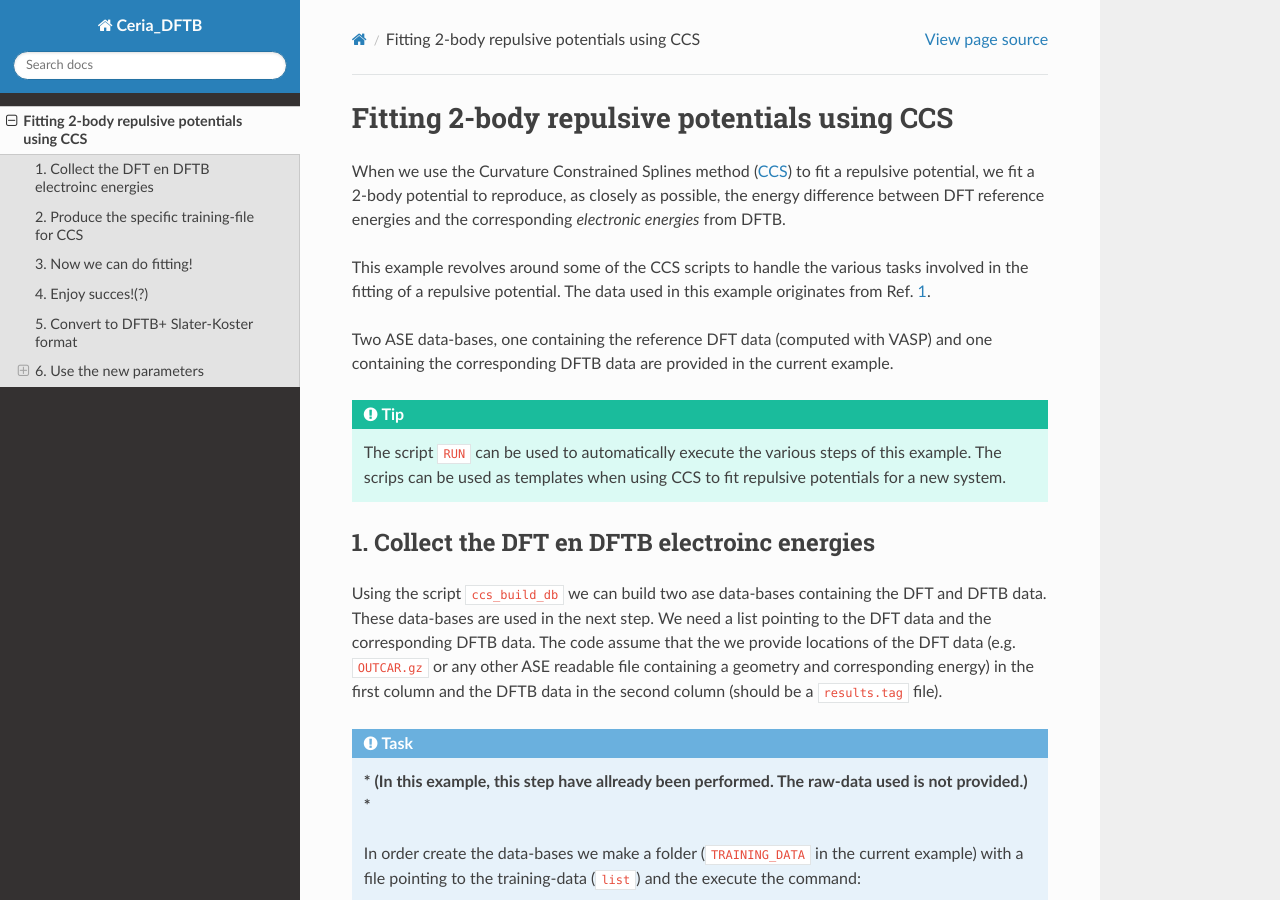
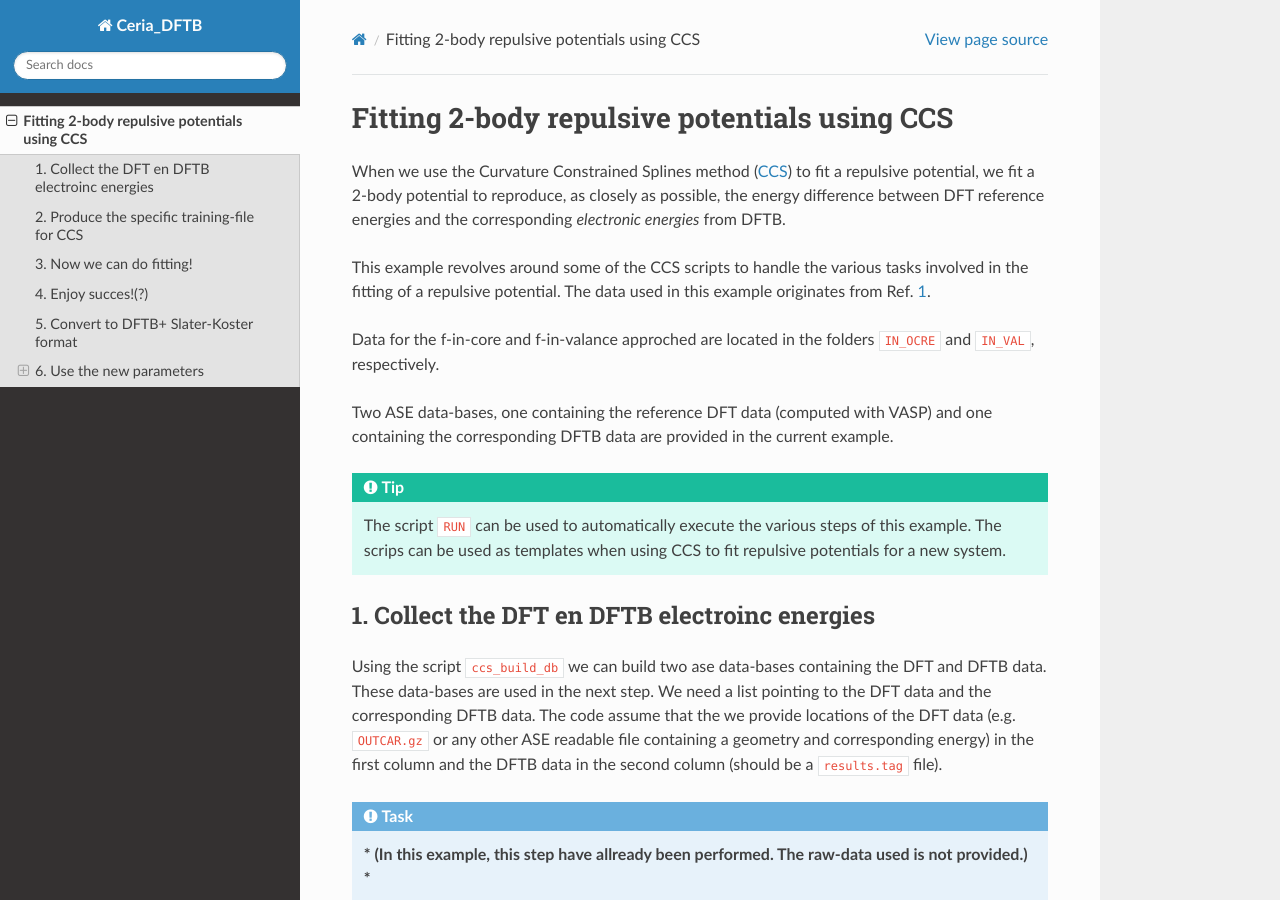
Before and after one commit to Teoroo-CMC/Ceria_DFTB, a Sphinx documentation site: the page built from docs/source/introduction.rst, in a window 1280 px wide and 900 px high. Built offline with Sphinx 7.4.7 and the Read the Docs theme 2.0.0, drawn with Linux system fonts in a browser that asks for light colours.

Commit message:
Update introduction.rst

```diff
--- a/docs/source/introduction.rst
+++ b/docs/source/introduction.rst
@@ -9,6 +9,9 @@ energies and the corresponding *electronic energies* from DFTB.
 This example revolves around some of the CCS scripts to handle the various tasks
 involved in the fitting of a repulsive potential. The data used in this example
 originates from Ref. `1 <https://pubs.acs.org/doi/10.1021/acs.jctc.0c01156>`_.
+
+Data for the f-in-core and f-in-valance approched are located in the folders ``IN_OCRE`` and ``IN_VAL``, respectively.
+
 
 Two ASE data-bases, one containing the reference DFT data (computed with VASP) and
 one containing the corresponding DFTB data are provided in the current example.
```
